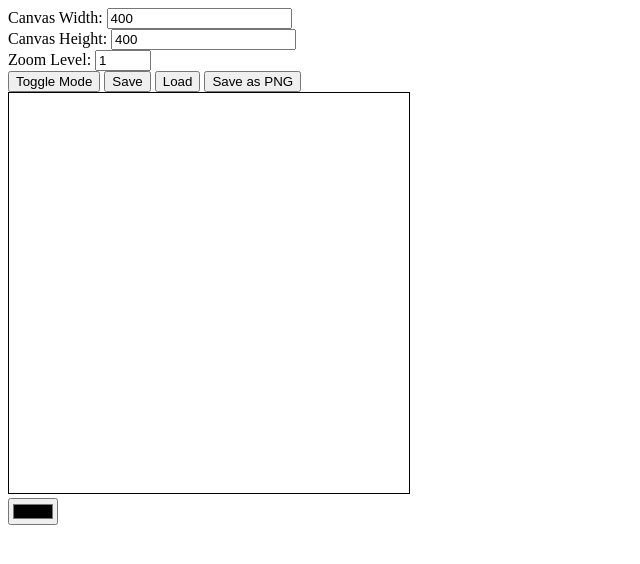
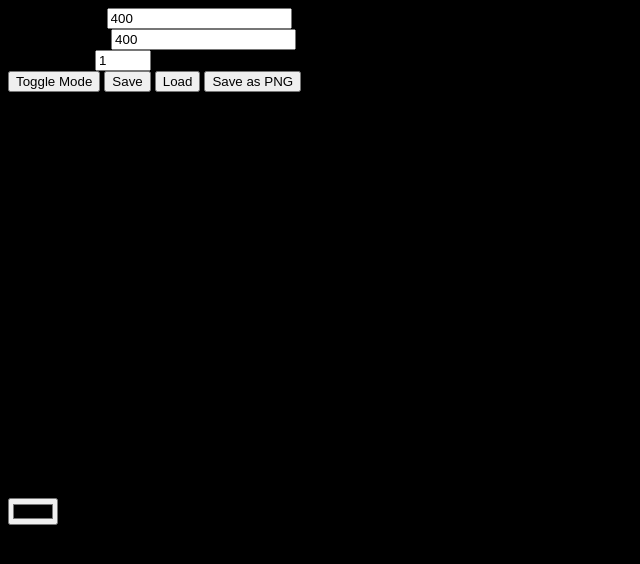
Before and after one commit to FreezaF/Paint, a plain HTML site: page index.html in a window 1280 px wide. Shown: the whole page, without its empty margins (0-640 px from the left). Drawn offline with Linux system fonts and the light colour scheme.

Commit message:
Update index.html

```diff
--- a/index.html
+++ b/index.html
@@ -5,6 +5,9 @@
     <style>
         canvas {
             border: 1px solid #000;
+        }
+        html {
+            background-color: #000;
         }
     </style>
 </head>
```
